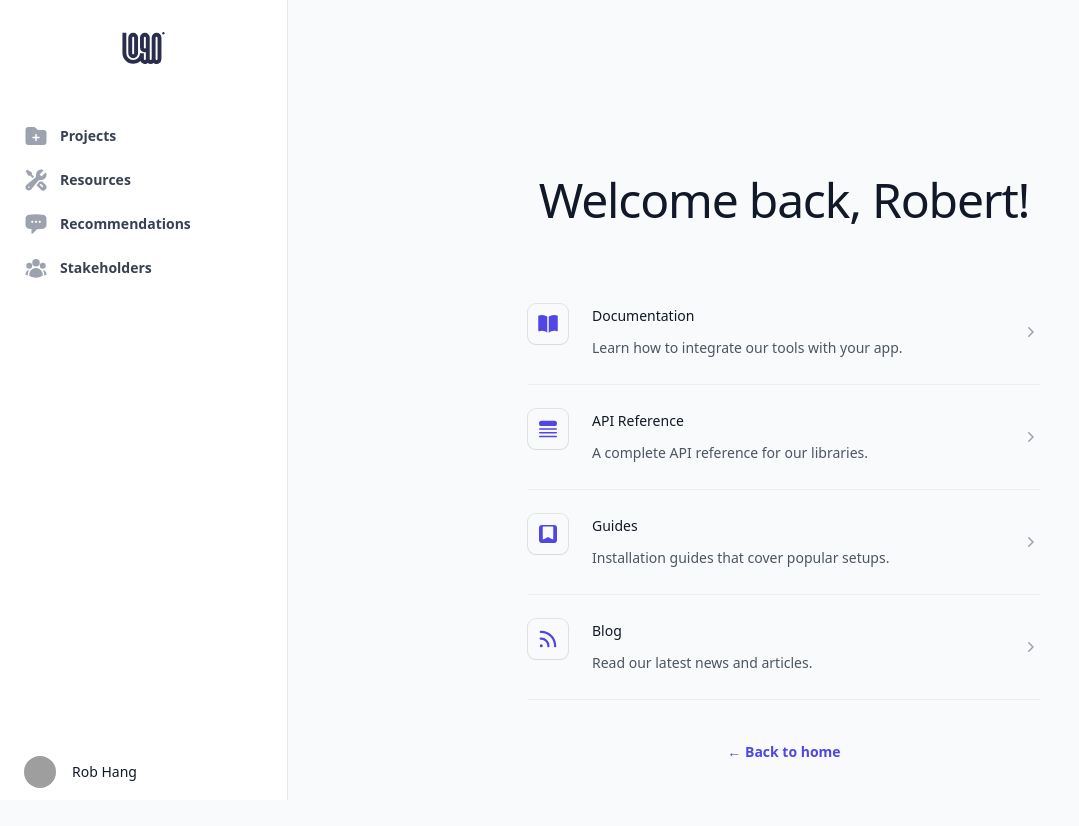
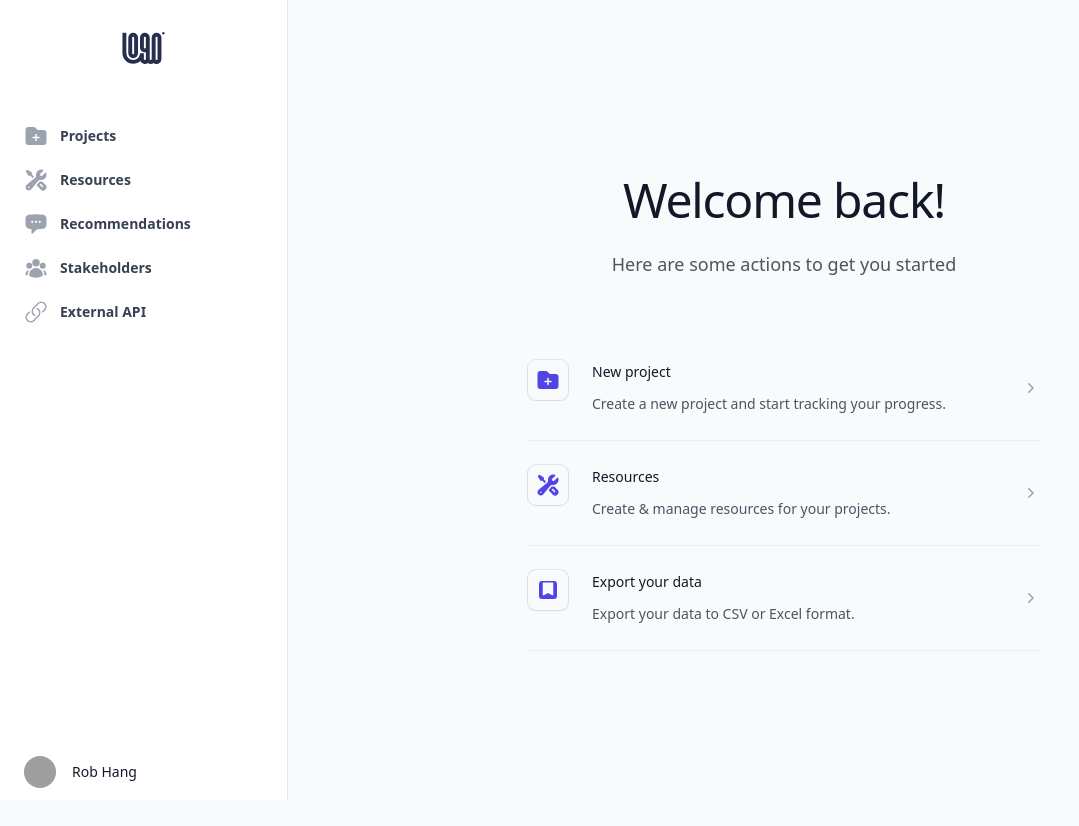
Before and after one commit to hang-up/cleartrack, a Vue app in the folder frontend/: page /#/ in a window 1280 px wide. Shown: the top 826 px of the page, without its empty margins (0-1079 px from the left). After the commit the page ends 800 px from the top, so only its background shows below. Built offline with nearby package versions, Linux system fonts and the light colour scheme; grey boxes are pictures that could not be loaded.

Commit message:
Updated homeview.

```diff
--- a/frontend/src/components/sidebar/Sidebar.vue
+++ b/frontend/src/components/sidebar/Sidebar.vue
@@ -70,7 +70,8 @@ import {
   FolderPlusIcon,
   WrenchScrewdriverIcon,
   ChatBubbleLeftEllipsisIcon,
-  UserGroupIcon
+  UserGroupIcon,
+  LinkIcon
 } from '@heroicons/vue/24/solid'
 
 const Sidebar = defineComponent({
@@ -96,6 +97,11 @@ const Sidebar = defineComponent({
         title: 'Stakeholders',
         icon: UserGroupIcon,
         link: '/stakeholders'
+      },
+      externalApi: {
+        title: 'External API',
+        icon: LinkIcon,
+        link: '/external-api'
       }
     })
     return {
--- a/frontend/src/views/HomeView.vue
+++ b/frontend/src/views/HomeView.vue
@@ -1,11 +1,12 @@
 <template>
   <main class="mx-auto w-full max-w-7xl px-6 pb-16 pt-10 sm:pb-24 lg:px-8">
     <div class="mx-auto mt-20 max-w-2xl text-center sm:mt-24">
-      <h1 class="mt-4 text-2xl tracking-tight text-gray-900 sm:text-5xl">Welcome back, Robert!</h1>
-      <p class="mt-4 text-base leading-7 text-gray-600 sm:mt-6 sm:text-lg sm:leading-8"></p>
+      <h1 class="mt-4 text-2xl tracking-tight text-gray-900 sm:text-5xl">Welcome back!</h1>
+      <p class="mt-4 text-base leading-7 text-gray-600 sm:mt-6 sm:text-lg sm:leading-8">
+        Here are some actions to get you started
+      </p>
     </div>
     <div class="mx-auto mt-16 flow-root max-w-lg sm:mt-20">
-      <h2 class="sr-only">Popular pages</h2>
       <ul role="list" class="-mt-6 divide-y divide-gray-900/5 border-b border-gray-900/5">
         <li v-for="(link, linkIdx) in links" :key="linkIdx" class="relative flex gap-x-6 py-6">
           <div
@@ -27,40 +28,32 @@
           </div>
         </li>
       </ul>
-      <div class="mt-10 flex justify-center">
-        <a href="#" class="text-sm font-semibold leading-6 text-indigo-600">
-          <span aria-hidden="true">&larr;</span>
-          Back to home
-        </a>
-      </div>
     </div>
   </main>
 </template>
 
 <script setup lang="ts">
-import { defineComponent, h } from 'vue'
 import { ChevronRightIcon } from '@heroicons/vue/20/solid'
-import { BookmarkSquareIcon, BookOpenIcon, QueueListIcon, RssIcon } from '@heroicons/vue/24/solid'
+import { BookmarkSquareIcon, FolderPlusIcon, WrenchScrewdriverIcon } from '@heroicons/vue/24/solid'
 
 const links = [
   {
-    name: 'Documentation',
-    href: '#',
-    description: 'Learn how to integrate our tools with your app.',
-    icon: BookOpenIcon
+    name: 'New project',
+    href: '/#/projects/new',
+    description: 'Create a new project and start tracking your progress.',
+    icon: FolderPlusIcon
   },
   {
-    name: 'API Reference',
-    href: '#',
-    description: 'A complete API reference for our libraries.',
-    icon: QueueListIcon
+    name: 'Resources',
+    href: '/#/resources',
+    description: 'Create & manage resources for your projects.',
+    icon: WrenchScrewdriverIcon
   },
   {
-    name: 'Guides',
-    href: '#',
-    description: 'Installation guides that cover popular setups.',
+    name: 'Export your data',
+    href: '/#/data/export',
+    description: 'Export your data to CSV or Excel format.',
     icon: BookmarkSquareIcon
-  },
-  { name: 'Blog', href: '#', description: 'Read our latest news and articles.', icon: RssIcon }
+  }
 ]
 </script>
```
